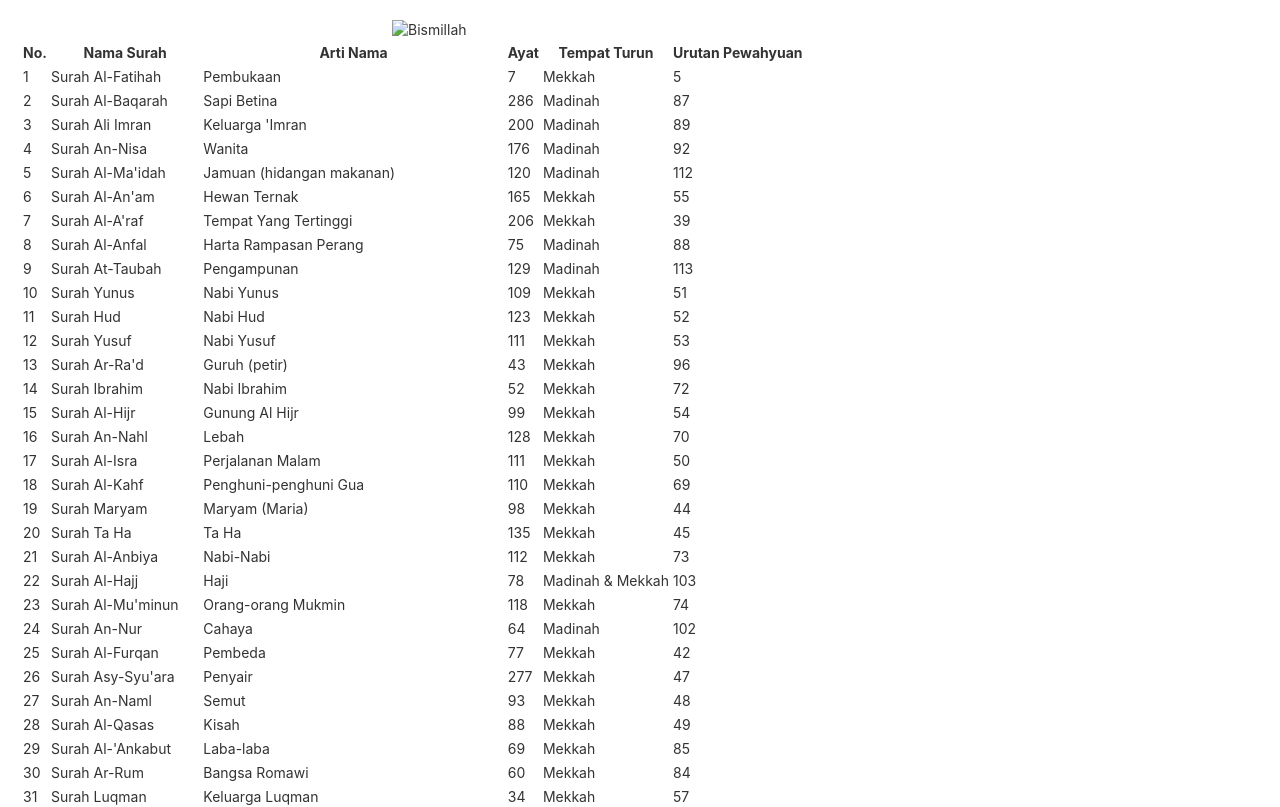
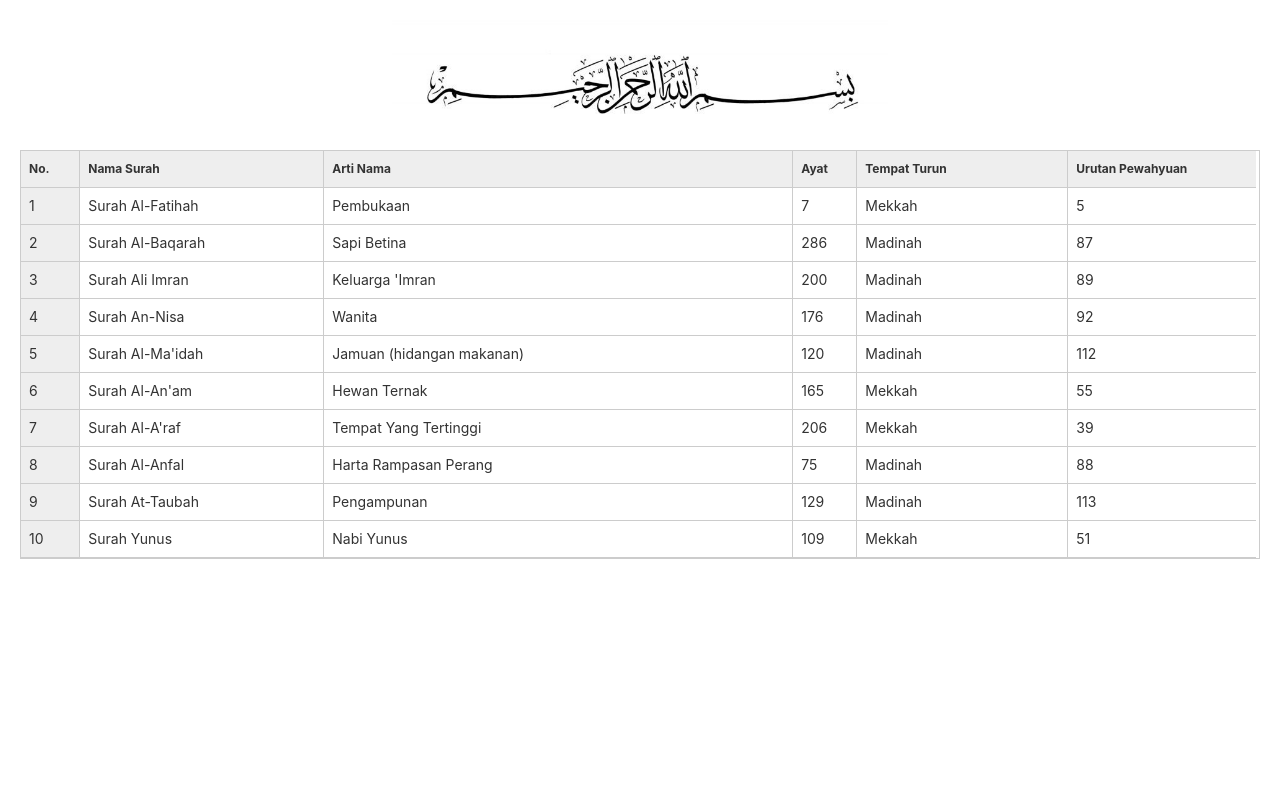
Before and after one commit to akhmadtaqiudin/akhmadtaqiudin.github.io, a plain HTML site: page index.html in a window 1280 px wide. Shown: the top 807 px of the page. Drawn offline with Linux system fonts and the light colour scheme.

Commit message:
Update index.html
bismillah

```diff
--- a/index.html
+++ b/index.html
@@ -4,8 +4,8 @@
     <meta charset="utf-8">
     <meta name="viewport" content="width=device-width, initial-scale=1">
     <title>Al-QUR'AN</title>
-    <link rel="stylesheet" type="text/css" href="css/fixed-table.css">
-    <script src="css/fixed-table.js"></script>
+    <link rel="stylesheet" type="text/css" href="vendor/css/fixed-table.css">
+    <script src="vendor/css/fixed-table.js"></script>
     <style>
       body {
         font-family: -apple-system, BlinkMacSystemFont, "Segoe UI", "Helvetica Neue", Helvetica, Arial, sans-serif;
@@ -23,7 +23,7 @@
     </style>
   </head>
   <body>
-    <img src="bismillah.jpg" alt="Bismillah">
+    <img src="vendor/css/bismillah.jpg" alt="Bismillah">
     <div id="fixed-table" class="fixed-table-container">
       <table>
         <thead>
```
